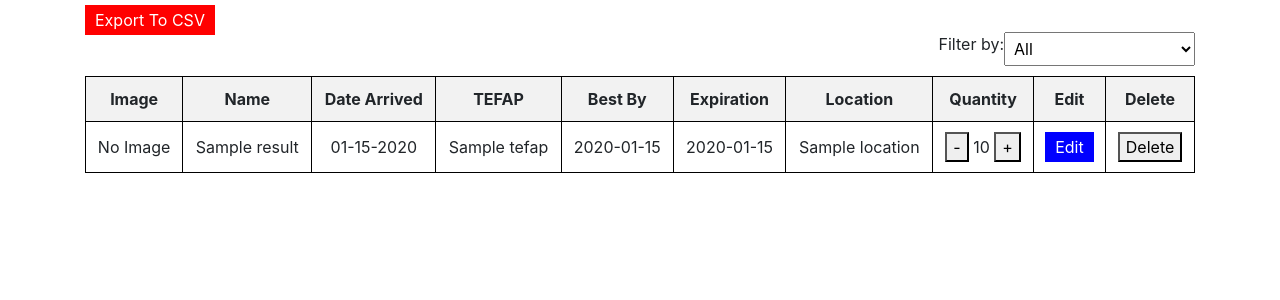
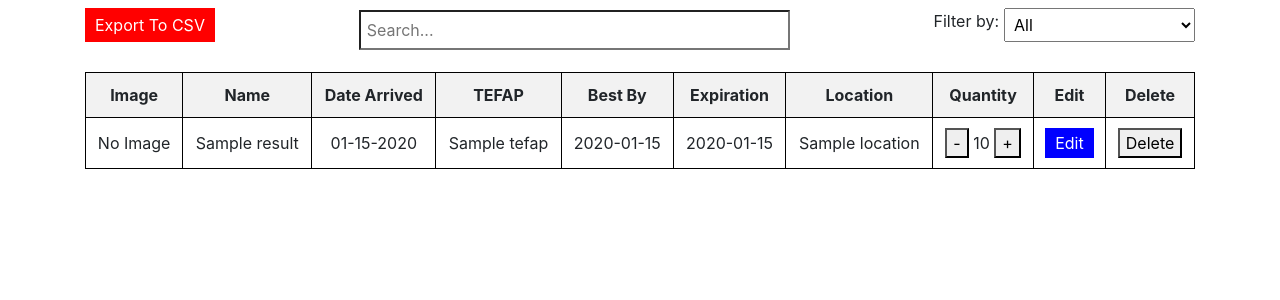
Before and after one commit to azamora96/Mountaineer-Marketplace-Inventory, a Flask app: template website/templates/home.html in a window 1280 px wide. Shown: the part 104-404 px from the top of the page. Run offline with Flask 3, Linux system fonts and the light colour scheme; the template is opened without the code that fills it: most values are stand-ins (such as "Sample title", 1, 10 or a date in 2020); some libraries are stand-ins or nearby versions.

Commit message:
search bar added

```diff
--- a/website/static/home.js
+++ b/website/static/home.js
@@ -25,6 +25,28 @@ document.addEventListener("DOMContentLoaded", function () {
             console.error("Error:", error);
         }
     });
+
+    document.getElementById("searchbar").addEventListener("input", async function () {
+        query = this.value.trim();
+
+        try {
+            let response = await fetch(`/search?q=${encodeURIComponent(query)}`, {
+                method: "GET",
+                headers: {
+                    "Content-Type": "application/json"
+                }
+            });
+
+            if (response.ok) {
+                let data = await response.json();
+                updateTable(data.results);
+            } else {
+                console.error("Search failed");
+            }
+        } catch (error) {
+            console.error("Error during search:", error);
+        }
+    })
 
     function QuantityButtons() {
         const buttons = document.querySelectorAll(".button");
--- a/website/templates/home.html
+++ b/website/templates/home.html
@@ -5,6 +5,34 @@
     <head>
         <title>Marketplace Inventory</title>
         <style>
+            .top-controls {
+                display: flex;
+                justify-content: space-between;
+                align-items: center;
+                margin-bottom: 20px;
+                flex-wrap: wrap;
+            }
+            .searchbar {
+                flex: 1;
+                text-align: center;
+            }
+
+            .searchbar input[type="search"] {
+                width: 60%;
+                padding: 6px;
+                font-size: 16px;
+            }
+
+            .filter-container {
+                display: flex;
+                align-items: center;
+                gap: 5px;
+            }
+
+            .csv-button-container {
+                display: flex;
+                align-items: center;
+            }
             table {
                 width: 100%;
                 border-collapse: collapse;
@@ -101,8 +129,13 @@
 
         <section>
 
-            <div class="top-left-button-container">
+            <div class="top-controls">
+                <div class="csv-button-container">
                     <a href="{{ url_for('views.export') }}" class="csv-button">Export To CSV</a>
+                </div>
+
+                <div class="searchbar">
+                    <input type="search" id="searchbar" name="searchbar" placeholder="Search...">
                 </div>
 
                 <div class="filter-container">
@@ -118,6 +151,7 @@
                         <option value="date_arrived"> Date Arrived </option>
                         <option value="best_by"> Best by</option>
                     </select>
+                </div>
             </div>
 
         <section>
--- a/website/views.py
+++ b/website/views.py
@@ -12,6 +12,9 @@ from flask import jsonify
 from flask_mail import Message
 from dateutil.relativedelta import relativedelta
 from io import BytesIO
+from flask import Response
+import csv
+from io import StringIO
 
 
 views = Blueprint('views', __name__)
@@ -25,9 +28,31 @@ def home():
 
     return render_template("home.html", results=all_products)
 
-from flask import Response
-import csv
-from io import StringIO
+
+@app.route('/search')
+@login_required
+def search():
+    query = request.args.get('q', '').strip().lower()
+
+    results = Products.query.filter(Products.name.ilike(f"%{query}%")).all()
+
+    results_json = []
+    for item in results:
+        results_json.append({
+            "primary_id": item.primary_id,
+            "image": item.image,
+            "name": item.name,
+            "date_arrived": item.date_arrived.strftime('%m-%d-%Y') if item.date_arrived else '',
+            "tefap": item.tefap,
+            "best_by": item.best_by.strftime('%m-%d-%Y') if item.best_by else '',
+            "expiration": item.expiration.strftime('%m-%d-%Y') if item.expiration else '',
+            "location": item.location,
+            "quantity": item.quantity,
+        })
+
+    return jsonify(results=results_json)
+
+
 
 @views.route("/export")
 @login_required
```
Lines whose indentation alone changed are shown as unchanged.
